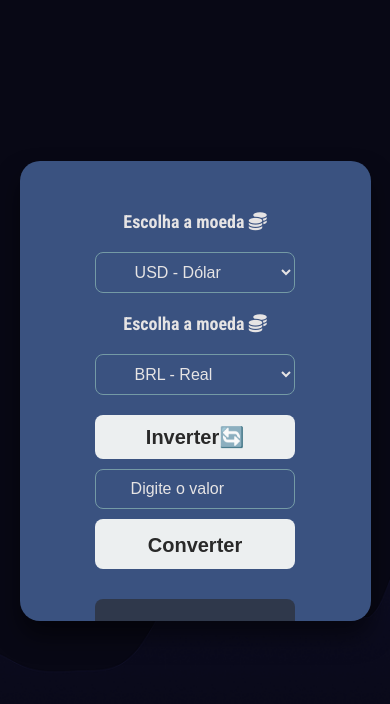
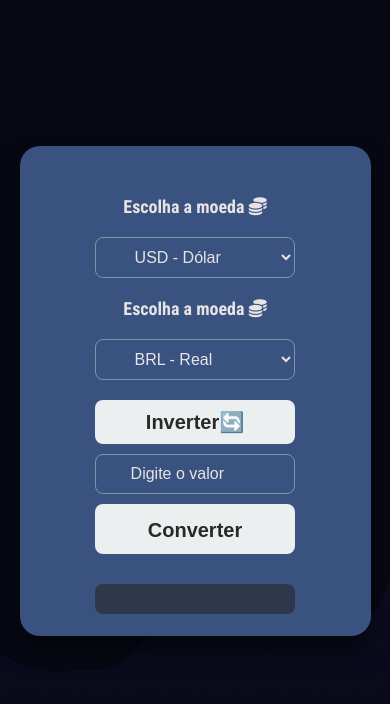
Before and after one commit to DevFront90/ConversorMoedas, a plain HTML site: page index.html in a window 390 px wide. Shown: the part 46-750 px from the top of the page. Drawn offline with Linux system fonts and the light colour scheme.

Commit message:
Update media.css

```diff
--- a/css/media.css
+++ b/css/media.css
@@ -15,7 +15,7 @@
 
     .box {
         width: 90%;
-        height: 460px;
+        height: 490px;
 
     }
 
```
